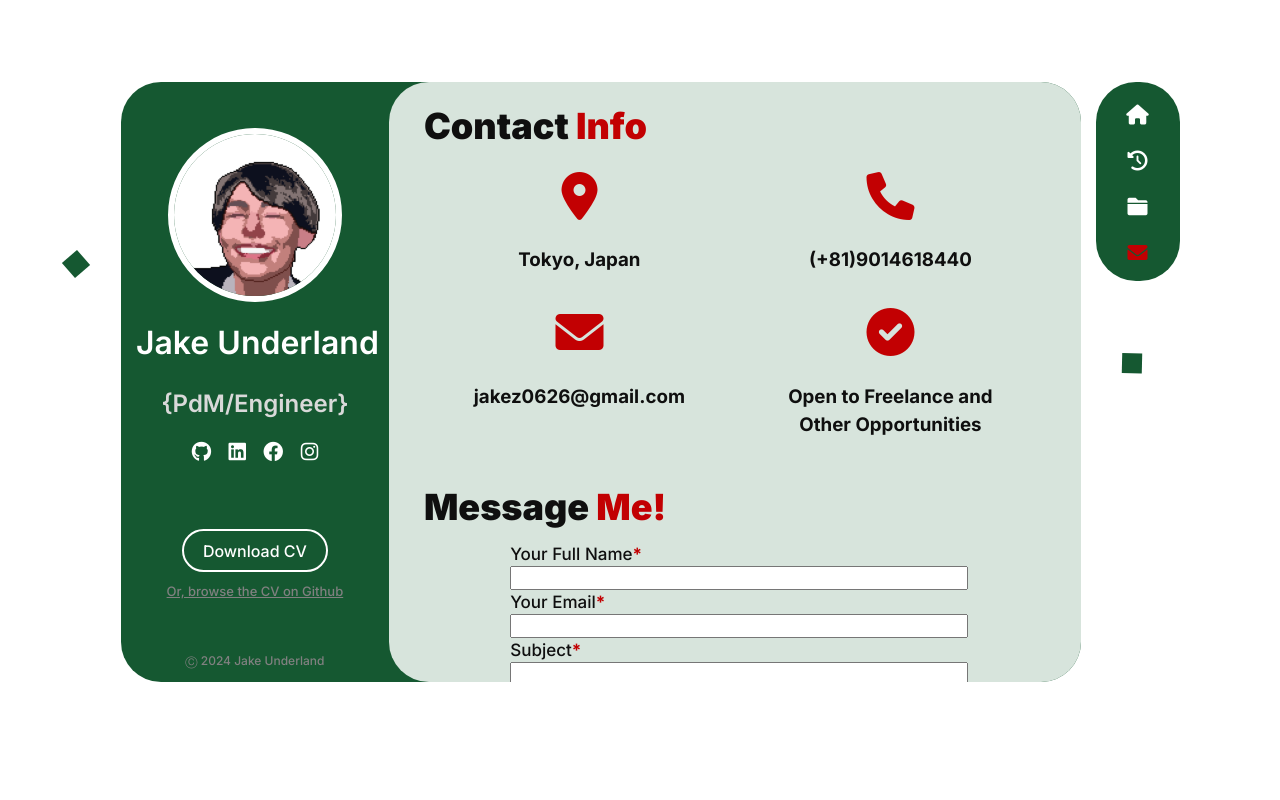
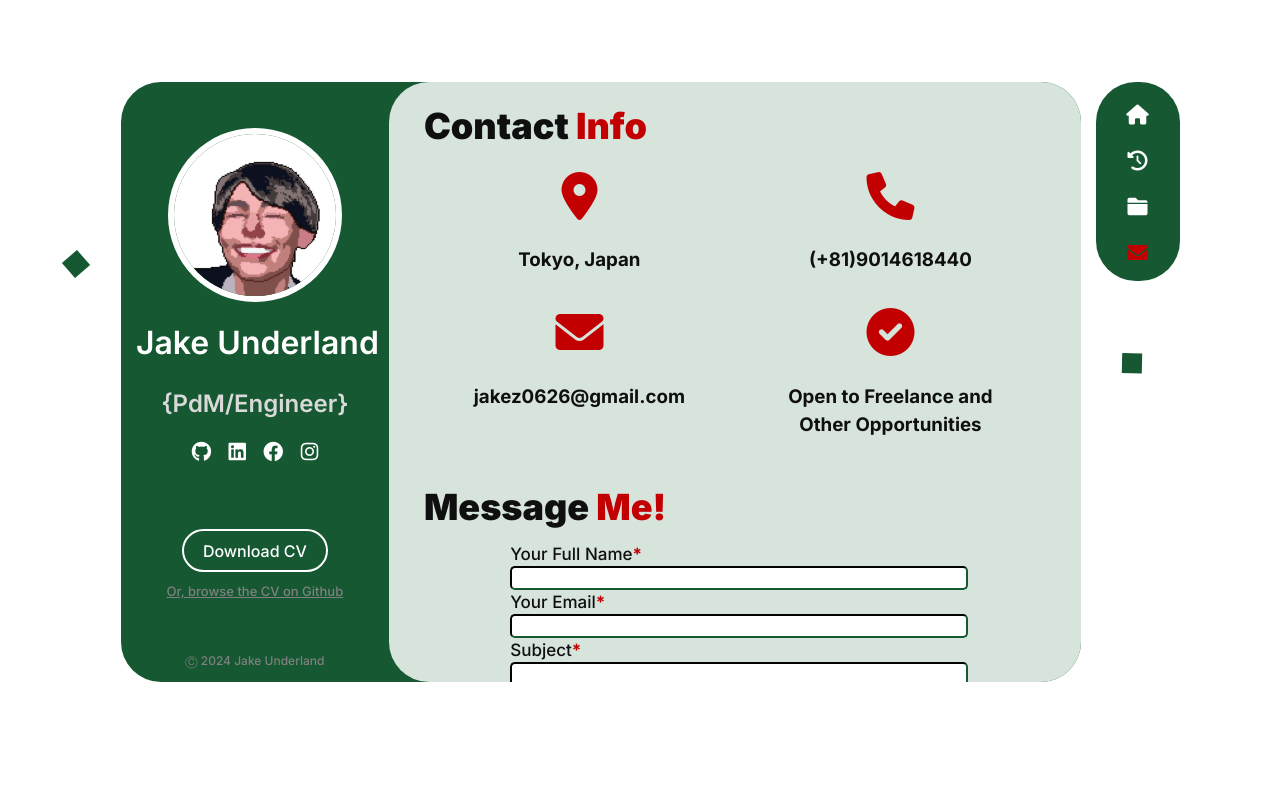
Before and after one commit to jaked0626/digital-biz-card, a React (Vite) app: page / in a window 1280 px wide. Both pictures are taken after a click on the button 1137 px from the left and 253 px from the top of the page. Shown: the top 800 px of the page. Built offline with nearby package versions, Linux system fonts and the light colour scheme.

Commit message:
changed styling

```diff
--- a/src/index.css
+++ b/src/index.css
@@ -593,6 +593,10 @@ textarea {
   width: 100%;
   padding: 2 3;
   font-size: 16px;
+  border-radius: 5px;
+  background-color: var(--background-color);
+  border-color: var(--primary-color);
+  border-width: 2px;
 }
 
 .contact__form--buttonElement button {
```
